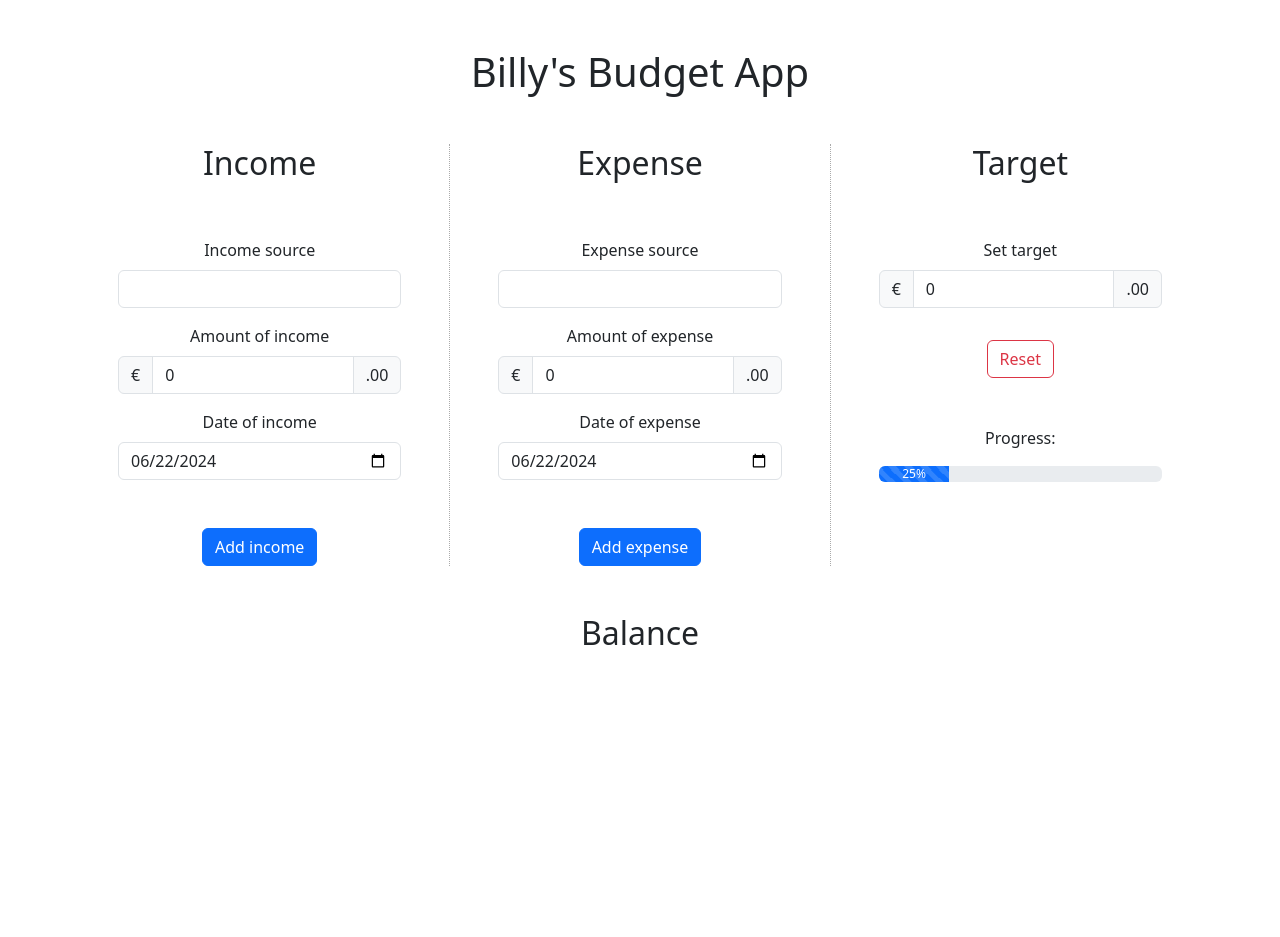
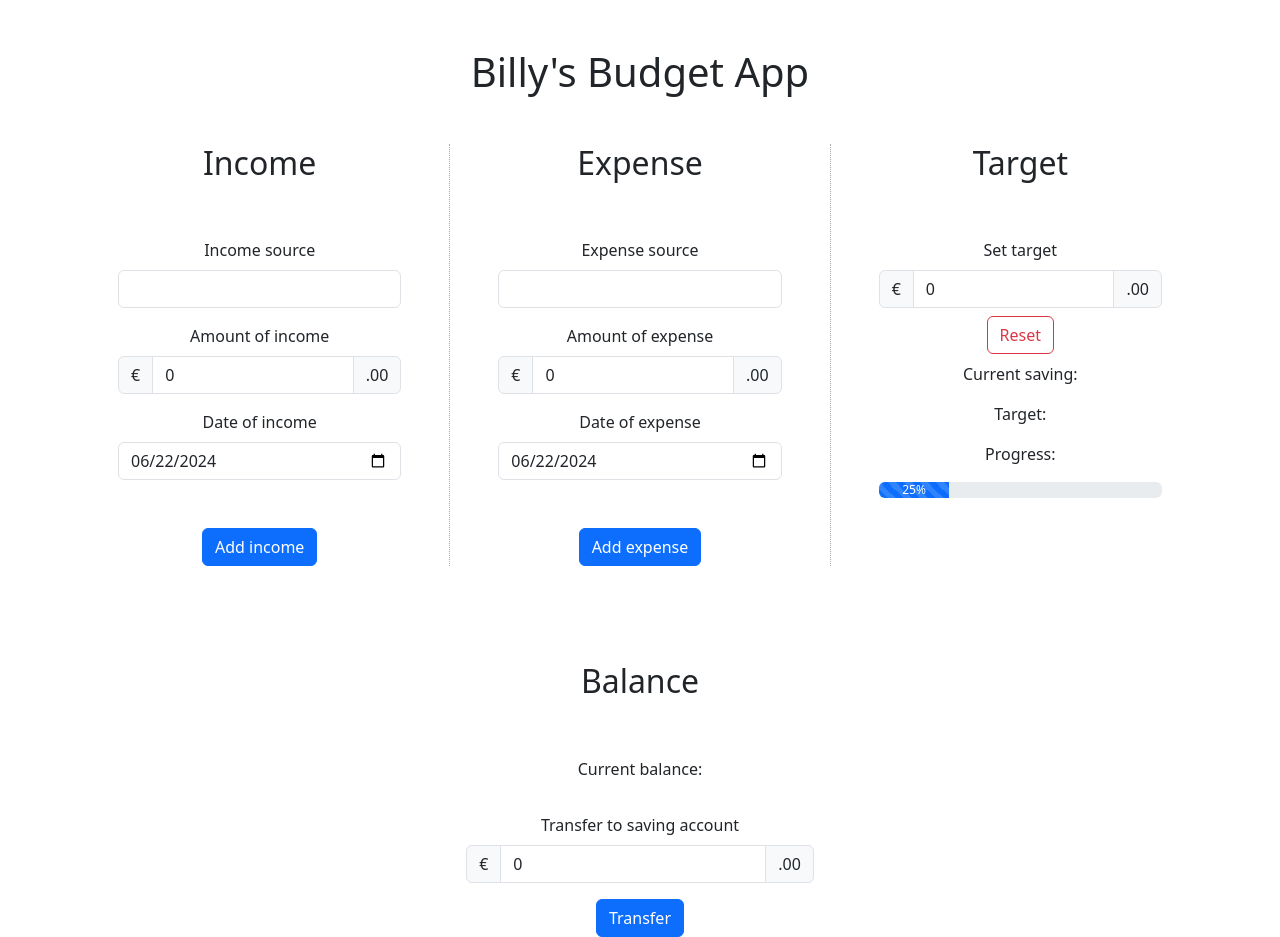
Before and after one commit to billymohajeri/react-budget-app, a React (Vite) app: page / in a window 1280 px wide. Before the commit the page ends 800 px from the top, so only its background shows below. Built offline with nearby package versions, Linux system fonts and the light colour scheme.

Commit message:
Add dist folder in .gitignore

```diff
--- a/src/App.tsx
+++ b/src/App.tsx
@@ -23,7 +23,9 @@ function App() {
             </div>
           </div>
           <div className="row align-items-center mt-5">
-            <Balance />
+            <div className="col px-5 mt-5">
+              <Balance />
+            </div>
           </div>
         </div>
       </div>
--- a/src/components/Balance.tsx
+++ b/src/components/Balance.tsx
@@ -2,8 +2,28 @@ import React from "react";
 
 export const Balance = () => {
   return (
-    <>
+    <div className="balance-container">
       <p className="h2">Balance</p>
-    </>
+      <p className="mt-5">Current balance:</p>
+      <label htmlFor="amount-source" className="form-label mt-3">
+        Transfer to saving account
+      </label>
+      <div className="input-group mb-3" id="balance-input">
+        <span className="input-group-text">€</span>
+        <input
+          type="number"
+          id="amount-balance"
+          className="form-control"
+          aria-label="Amount (to the nearest dollar)"
+          min={0}
+          defaultValue={0}
+        />
+        <span className="input-group-text">.00</span>
+      </div>
+
+      <button type="submit" className="btn btn-primary">
+        Transfer
+      </button>
+    </div>
   );
 };
--- a/src/components/Expense.tsx
+++ b/src/components/Expense.tsx
@@ -34,7 +34,7 @@ export const Expense = () => {
         <input
           type="date"
           className="form-control"
-          id="dateInput"
+          id="date-input-expense"
           defaultValue={today}
         />
       </div>
--- a/src/components/Income.tsx
+++ b/src/components/Income.tsx
@@ -27,7 +27,7 @@ const Income = () => {
       </div>
 
       <div className="mt-3 mb-5">
-        <label htmlFor="dateInput" className="form-label">
+        <label htmlFor="date-input-income" className="form-label">
           Date of income
         </label>
         <input
--- a/src/components/Target.tsx
+++ b/src/components/Target.tsx
@@ -5,14 +5,14 @@ const Target = () => {
     <>
       <p className="h2">Target</p>
 
-      <label htmlFor="amount-expense" className="form-label mt-5">
+      <label htmlFor="amount-target" className="form-label mt-5">
         Set target
       </label>
-      <div className="input-group mb-3">
+      <div className="input-group">
         <span className="input-group-text">€</span>
         <input
           type="number"
-          id="amount-expense"
+          id="amount-target"
           className="form-control"
           aria-label="Amount (to the nearest dollar)"
           min={0}
@@ -21,10 +21,16 @@ const Target = () => {
         <span className="input-group-text">.00</span>
       </div>
 
-      <button type="submit" className="btn btn-outline-danger mt-3">
+      <button type="submit" className="btn btn-outline-danger mt-2">
         Reset
       </button>
-      <p className="mt-5">
+      <p className="mt-2">
+        Current saving:
+      </p>
+      <p className="mt-2">
+        Target:
+      </p>
+      <p className="mt-0">
         Progress:
       </p>
       <div
--- a/src/index.css
+++ b/src/index.css
@@ -1,4 +1,16 @@
 .col-border {
-    border-right: 1px rgb(170, 170, 170) dotted;
+  border-right: 1px rgb(170, 170, 170) dotted;
+}
 
-  }
+.balance-container {
+  display: flex;
+  flex-direction: column;
+  width: 33.3%;
+  align-items: center;
+  justify-content: center;
+  margin: 0 auto;
+}
+/*
+#balance-input {
+  align-items: center;
+} */
```
Also changed, not shown: 1 other file (tests, documents, lock files or other folders).
